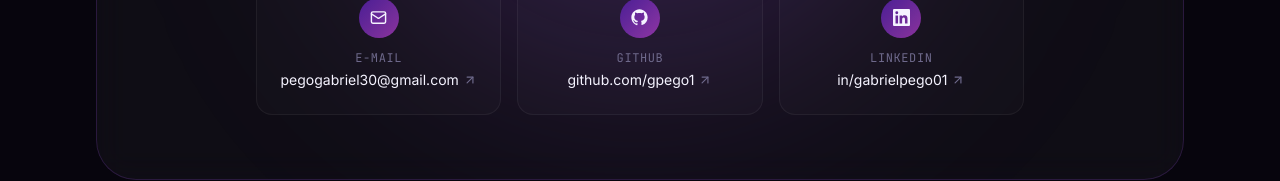
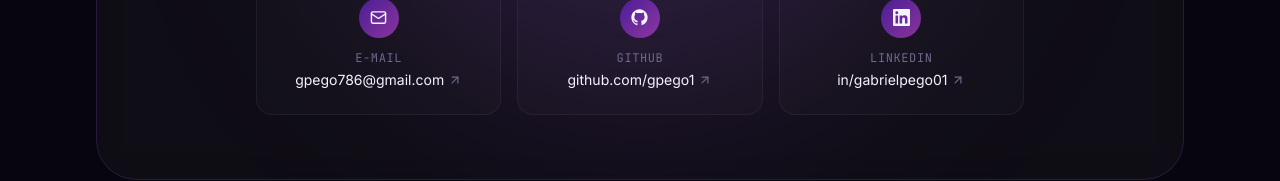
Before and after one commit to gpego1/portfolio, a React (Vite) app: page / in a window 1280 px wide. Shown: the part 6937-7118 px from the top of the page. Built offline with nearby package versions, Linux system fonts and the light colour scheme.

Commit message:
update: email for contact value updated

```diff
--- a/src/components/Contact.tsx
+++ b/src/components/Contact.tsx
@@ -5,7 +5,7 @@ const channels = [
   {
     icon: Mail,
     label: "E-mail",
-    value: "pegogabriel30@gmail.com",
+    value: "gpego786@gmail.com",
     href: "mailto:gpego786@gmail.com",
   },
   {
```
